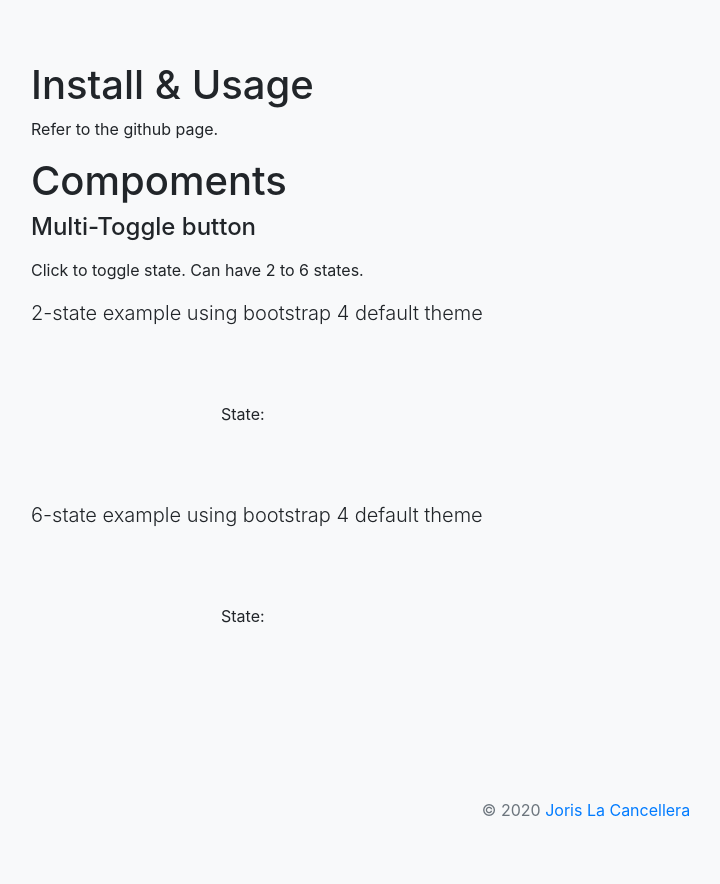
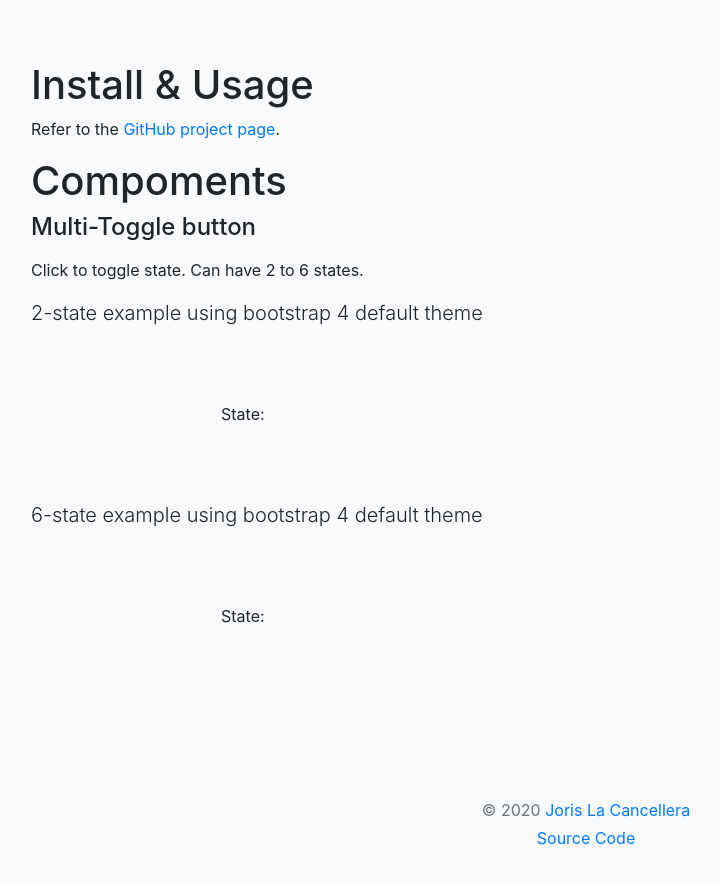
Before and after one commit to TomyCesaille/interact-steve.js, a website with bundled scripts: page index.html in a window 1280 px wide. Shown: the part 234-1118 px from the top of the page, without its empty margins (54-774 px from the left). Built offline with nearby package versions, Linux system fonts and the light colour scheme.

Commit message:
Add links to website

```diff
--- a/index.html
+++ b/index.html
@@ -26,7 +26,12 @@
         </p>
       </div>
       <h1>Install & Usage</h1>
-      <p>Refer to the github page.</p>
+      <p>
+        Refer to the
+        <a href="https://github.com/TomyCesaille/interact-steve.js"
+          >GitHub project page</a
+        >.
+      </p>
       <h1>Compoments</h1>
       <h4 class="mb-3">Multi-Toggle button</h4>
       <p>Click to toggle state. Can have 2 to 6 states.</p>
@@ -57,6 +62,13 @@
           </script>
           <a href="https://jorislacance.fr">Joris La Cancellera</a>
         </p>
+        <ul class="list-inline">
+          <li class="list-inline-item">
+            <a href="https://github.com/TomyCesaille/interact-steve.js"
+              >Source Code</a
+            >
+          </li>
+        </ul>
       </footer>
     </div>
 
```
